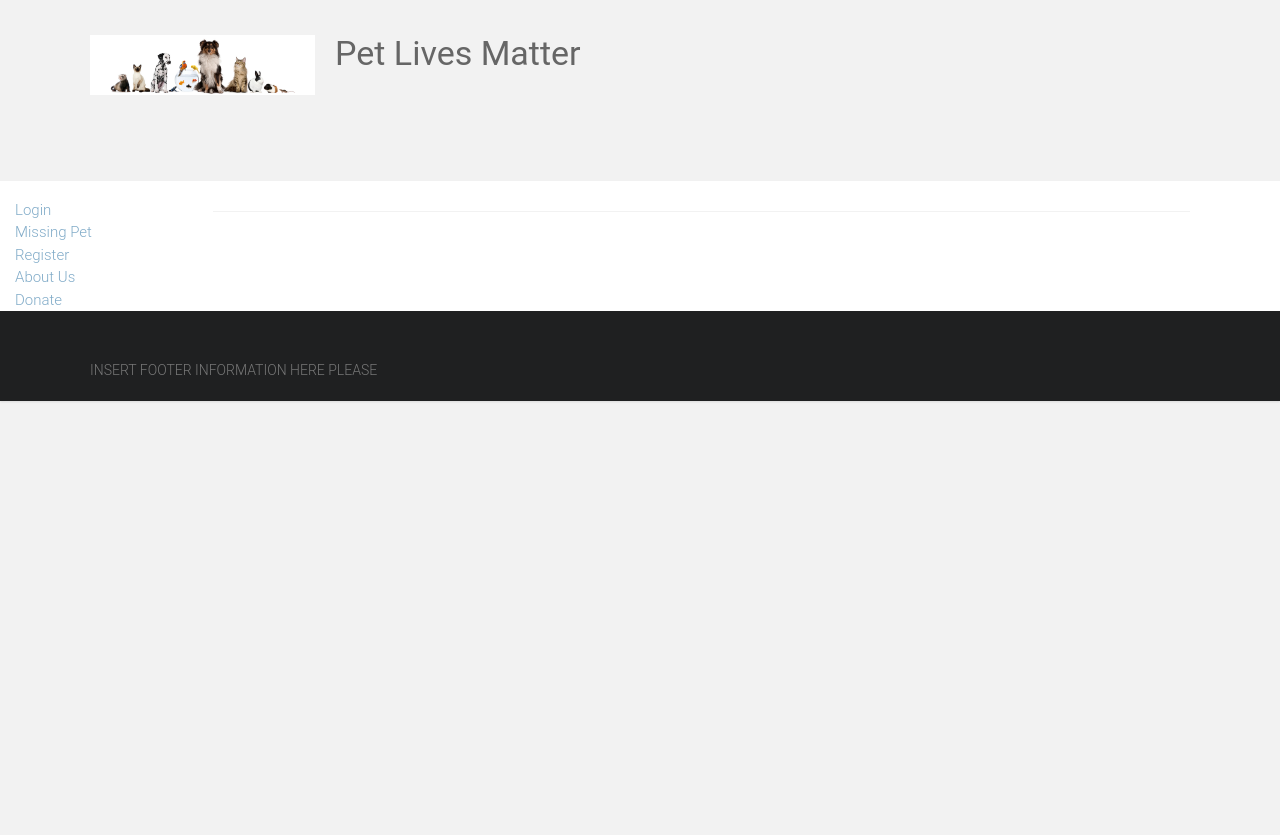
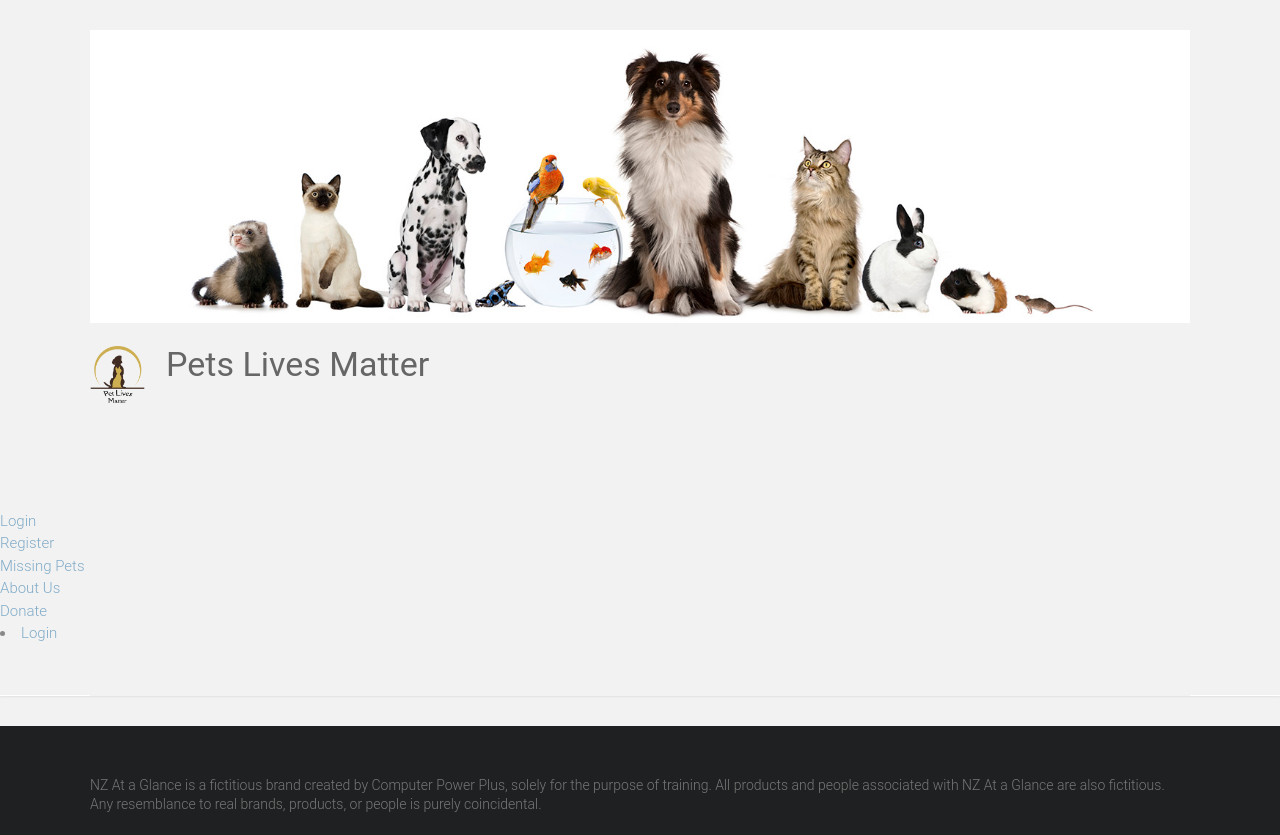
Before and after one commit to LucianEarl/TOKB-Pet-registery, a Django app: template PetLivesMatter/PetRegistry/templates/base.html in a window 1280 px wide. Before the commit the page ends 402 px from the top, so only its background shows below. Run offline with Django 3.2, Linux system fonts and the light colour scheme; the template is opened without the code that fills it, so the values that code supplies are empty; parts of the project's set-up code (start-up, migrations or seed data) failed here and were passed over; some libraries are stand-ins or nearby versions.

Commit message:
Changes to css and base html

```diff
--- a/PetLivesMatter/PetRegistry/static/css/style.css
+++ b/PetLivesMatter/PetRegistry/static/css/style.css
@@ -1,6 +1,20 @@
-/* h1 {
-  color: blue;
+/* css styling */
+
+/* Base Styling */
+/* Header */
+
+/* .header-image {
+
+}
+
+
+h1 {
   text-align: center;
+}
+
+#header-title {
+  text-align: center;
+  font-size: 36;
 } */
 
 /*
@@ -1298,8 +1312,6 @@ body.wide {
 }
 #site-title {
 	padding-bottom: 0;
-  text-align: center;
-  float: right;
 }
 #site-title a {
 	color: #666666;
--- a/PetLivesMatter/PetRegistry/templates/base.html
+++ b/PetLivesMatter/PetRegistry/templates/base.html
@@ -1,41 +1,40 @@
-<!DOCTYPE html>
 {% load static %}
 <html>
   <head>
     <meta charset="UTF-8">
     <title>Home | Pet Lives Matter</title>
-            <link rel="stylesheet" href="https://maxcdn.bootstrapcdn.com/bootstrap/3.3.7/css/bootstrap.min.css">
-            <script src="https://ajax.googleapis.com/ajax/libs/jquery/1.12.4/jquery.min.js"></script>
-            <script src="https://maxcdn.bootstrapcdn.com/bootstrap/3.3.7/js/bootstrap.min.js"></script>
-    {% load static %}
-    <link rel="stylesheet" id="ample-style-css" href="{% static 'style.css' %}" type="text/css" media="all">
+
+
+    <link rel="stylesheet" href="{% static 'css/style.css' %}" type="text/css" media="all">
+
+
 <header>
   <div class="header">
                 <div class="main-head-wrap inner-wrap clearfix">
+                  <img src="{% static 'images/header.jpg' %}" alt="Pet Lives Matter">
                     <div id="header-logo-image">
-                          <img src="{% static 'images/header.jpg' %}" alt="Pet Lives Matter">
+                      <img src="{% static 'images/logo.png' %}" alt="Pets Lives Matter">
+
                     </div>
                     <div id="header-text" class="">
                         <h1 id="site-title">
-                                <a href="/" title="Pet Lives Matter" rel="home">Pet Lives Matter</a>
+                            <a href="/" title="Pet Lives Matter" rel="home">Pets Lives Matter</a>
                         </h1>
                     </div>
                 </div>
             </div>
         </header>
-
     </head>
     <body class="wide">
 
       <div class="container-fluid">
         <div class="row">
             <div class="col-sm-2">
-            {% block sidebar %}
               <ul class="sidebar-nav">
                 <br><br><br>
                 <li><a href="">Login</a></li>
-              <li><a href="">Missing Pet</a></li>
                 <li><a href="">Register</a></li>
+                <li><a href="">Missing Pets</a></li>
                 <li><a href="">About Us</a></li>
                 <li><a href="">Donate</a></li>
               </ul>
@@ -44,9 +43,9 @@
                 <li><a href="">Tour List</a></li>
                 <li><a href="">Logout</a></li
                 <li><a href="">Change Password</a></li>
-
+              {% else %}
+                <li><a href="">Login</a></li>
               {% endif %}
-            {% endblock %}
             </div>
 
         <div id="page" class="hfeed site">
@@ -57,36 +56,17 @@
                         <hr>
                         <div>
 
-                        {% block content %}
-                        {% endblock %}
-                        {% block pagination %}
-                          {% if is_paginated %}
-                            <div class="pagination">
-                              <span class="page-links">
-                                {% if page_obj.has_previous %}
-                                  <a href="{{ request.path }}?page={{ page_obj.previous_page_number }}">previous</a>
-                                {% endif %}
-                                <span class="page-current">
-                                  Page {{ page_obj.number }} of {{ page_obj.paginator.num_pages }}.
-                                </span>
-                                {% if page_obj.has_next %}
-                                  <a href="{{ request.path }}?page={{ page_obj.next_page_number }}">next</a>
-                                {% endif %}
-                              </span>
                               </div>
-                          {% endif %}
-                        {% endblock %}
                         </div>
                     </div>
                 </div>
             </div>
             <footer id="colophon">
                 <div class="inner-wrap">
-                  INSERT FOOTER INFORMATION HERE PLEASE
+                    NZ At a Glance is a fictitious brand created by Computer Power Plus, solely for the purpose of training. All products and people associated with NZ At a Glance are also fictitious. Any resemblance to real brands, products, or people is purely coincidental.
                 </div>
             </footer>
         </div>
       </div>
-  </div>
     </body>
 </html>
```
Lines whose indentation alone changed are shown as unchanged.
